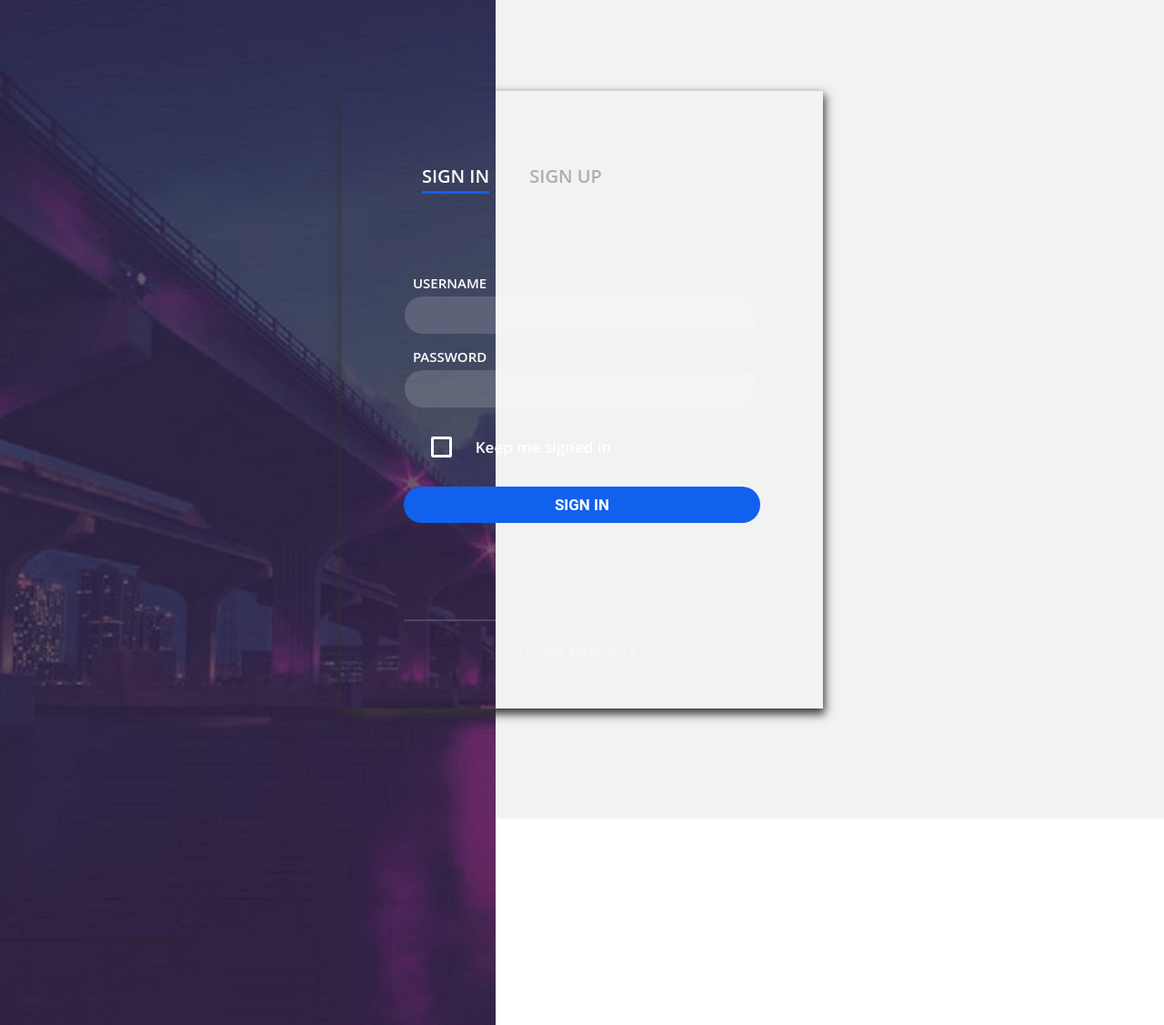
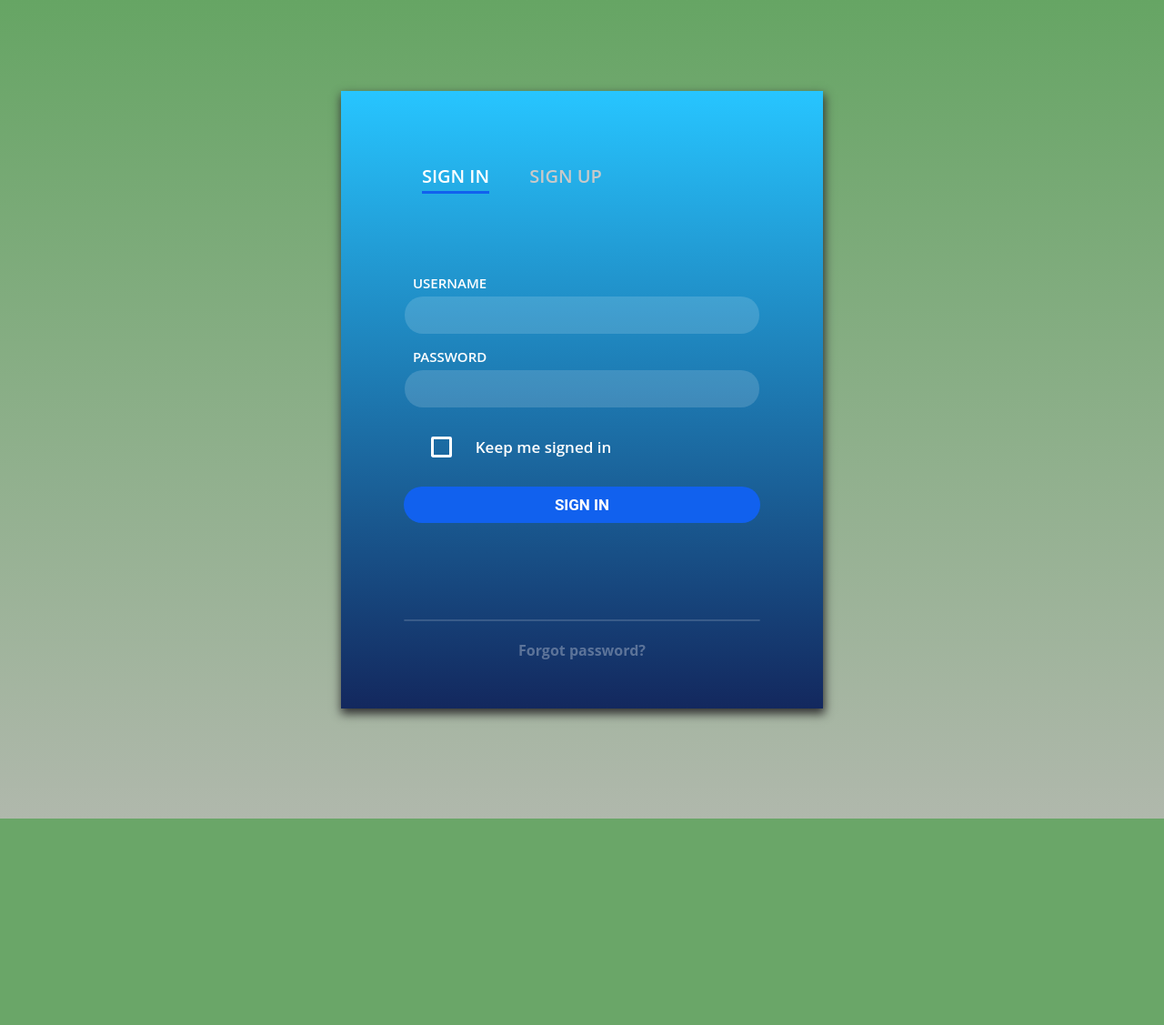
Before and after one commit to Prabhukum/mens_salon_project, a PHP site: page /carousel/login/login.html in a window 1280 px wide. Shown: the whole page at 91% size. After the commit the page ends 900 px from the top, so only its background shows below. Run offline with PHP 8.4, Linux system fonts and the light colour scheme.

Commit message:
ui update

```diff
--- a/carousel/login/login.css
+++ b/carousel/login/login.css
@@ -1,7 +1,7 @@
 body {
   font-family: 'Open Sans',sans-serif;
   font-weight: 500;
-  color:#fff
+  color:rgb(255, 255, 255)
 }
 .info p {
   text-align:center;
@@ -19,7 +19,7 @@ body {
 h1 {
   text-align:center;
   color: #666;
-  text-shadow: 1px 1px 0px #FFF;
+  text-shadow: 1px 1px 0px rgb(255, 255, 255);
   margin:50px 0px 0px 0px
 }
 
@@ -51,6 +51,8 @@ hr {
 }
 
 .content {
+  background: -webkit-linear-gradient(bottom, #b0b8ac, #66a564);
+  background-repeat: no-repeat;
   position: absolute;
   top: 0;
   right: 0;
@@ -58,11 +60,12 @@ hr {
   left: 0;
   width: 100%;
   height: 900px;
-  background: #f2f2f2;
   z-index:-1;
 }
 
 .container {
+  background: -webkit-linear-gradient(bottom, #13285e, #27c5ff);
+  background-repeat: no-repeat;
   display: block;
   position: relative;
   width: 530px;
@@ -95,7 +98,7 @@ a:not(.active) {
 }
 .menu .active h2 {
   border-bottom: 0 solid #1161ee;
-  color: #AEAEAE;
+  color: #c9c9c9;
   transition: color 0.5s ease-in;
 }
 
@@ -132,7 +135,7 @@ label {
     padding: 5px 10px;
     font-size: 15px;
     font-weight: 600;
-    color: #fff;
+    color: rgb(255, 255, 255);
 }
 
 input {
@@ -147,7 +150,7 @@ input {
 }
 
 input p {
-    color: #fff;
+    color: rgb(255, 255, 255);
     opacity: 1;
 }
 
@@ -156,7 +159,7 @@ input.submit {
     padding: 10px;
     font-size: 17px;
     font-weight: 700;
-    color: #fff;
+    color: rgb(255, 255, 255);
     opacity: 1;
     background-color: #1161EE;
     cursor: pointer;
--- a/carousel/login/login.html
+++ b/carousel/login/login.html
@@ -11,8 +11,7 @@
    </head>
    <body>
         <div class="content">
-            <img class="bg-img w-100 h-100" src="bg.jpg"
-            alt="">
+
         <div class="container">
 
             <div class="menu">
@@ -28,7 +27,7 @@
                     <label>USERNAME</label>
                     <input placeholder="" type="text">
                     <label>PASSWORD</label>
-                    <input placeholder="" type="text">
+                    <input type="password" placeholder="">
                     <div class="check">
                     <label>
                         <input id="check" type="checkbox" class="checkbox">
@@ -54,10 +53,10 @@
                     <input placeholder="" type="text">
                     <label>E-MAIL</label>
                     <input placeholder="" type="text">
+                    <label>PHONE</label>
+                    <input placeholder="" type="text">
                     <label>PASSWORD</label>
-                    <input placeholder="" type="text">
-                    <label>CONFIRM PASSWORD</label>
-                    <input placeholder="" type="text">
+                    <input type="password" placeholder="">
                     <div class="check">
                     <label>
                         <input id="check" type="checkbox" class="checkbox">
```
